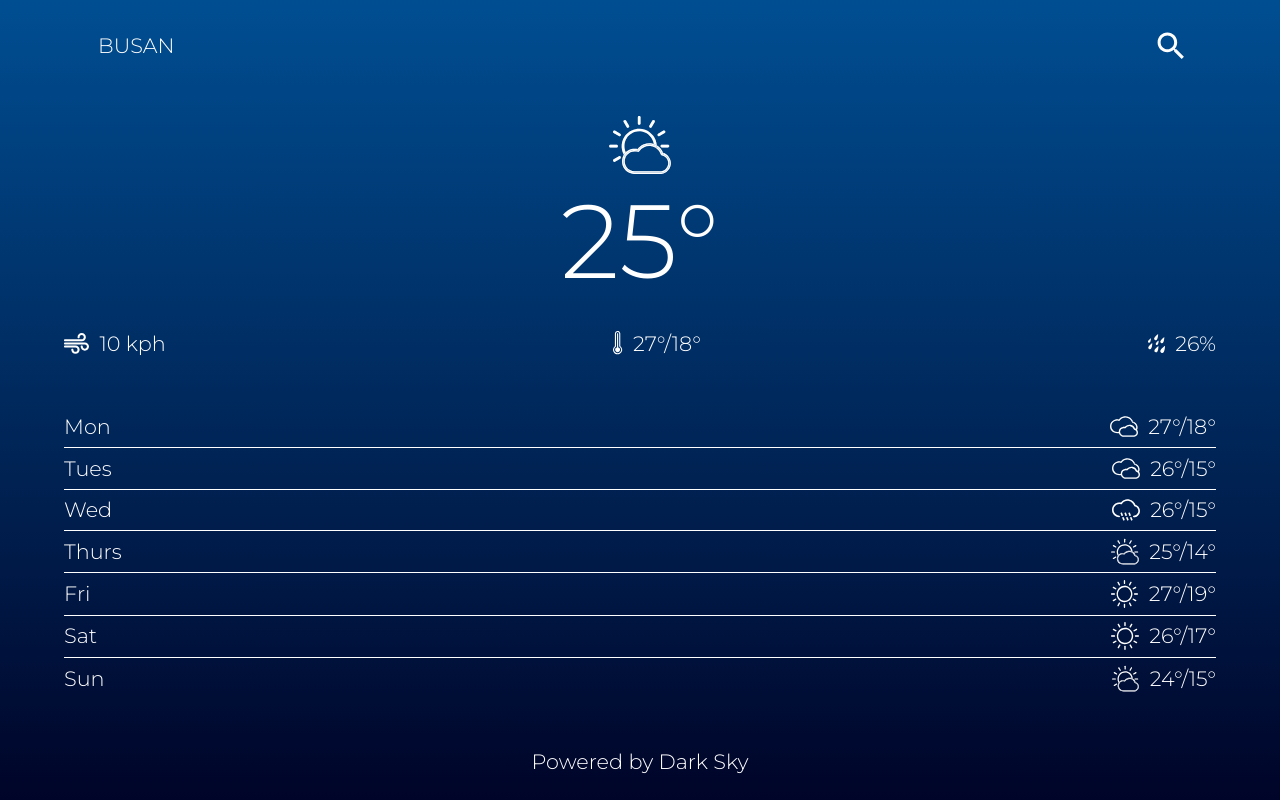
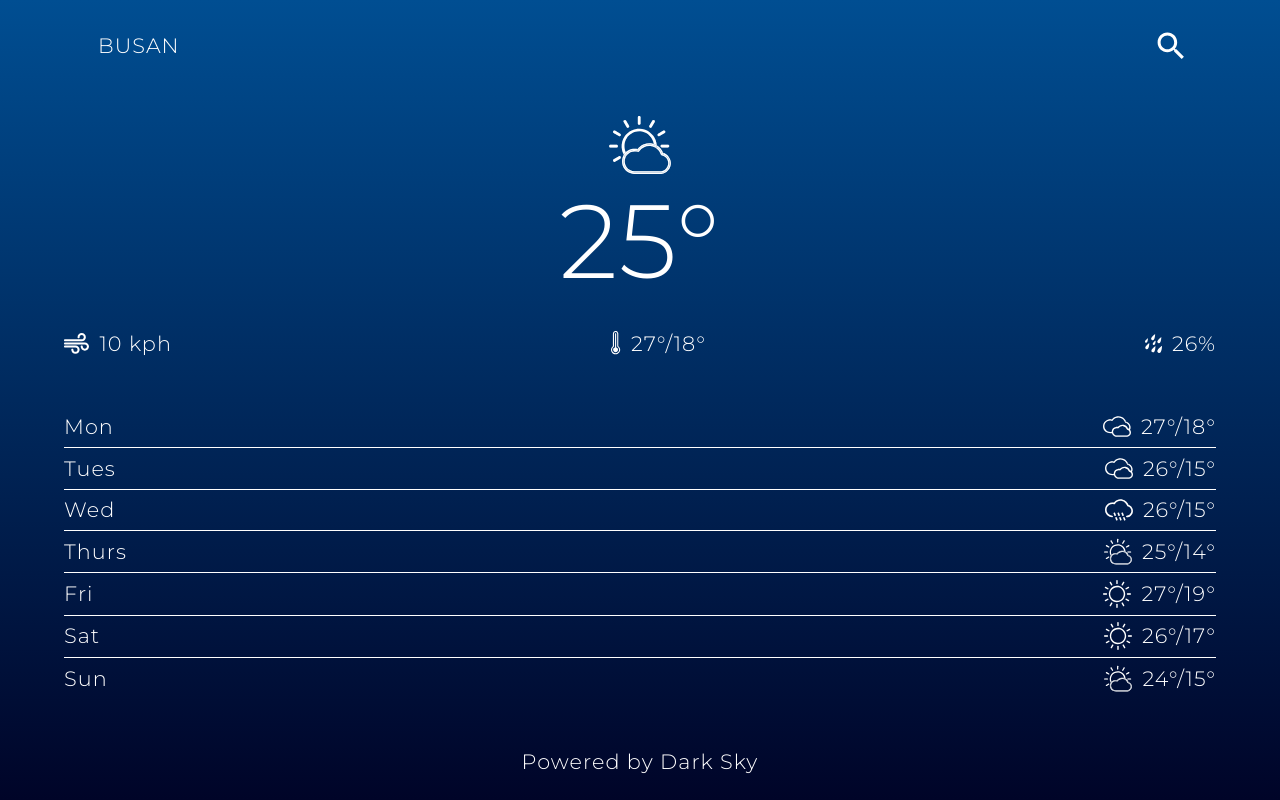
Before and after one commit to ellereeeee/weather-app-v2, a plain HTML site: page index.html in a window 1280 px wide. Drawn offline with Linux system fonts and the light colour scheme.

Commit message:
Increase letter spacing

```diff
--- a/main.css
+++ b/main.css
@@ -75,6 +75,7 @@ table {
   flex-direction: column;
   font: 1.3em/1.3em 'Montserrat', sans-serif;
   height: 100vh;
+  letter-spacing: .05em;
   justify-content: space-around;
 }
 
@@ -100,12 +101,14 @@ table {
   border: 0;
   color: #FFF;
   font: 1em/1em 'Montserrat', sans-serif;
+  letter-spacing: .05em;
   text-transform: uppercase;
   width: 80%;
 }
 
 .location input::placeholder {
   color: #FFF;
+  letter-spacing: .05em;
 }
 
 .location button {
```
